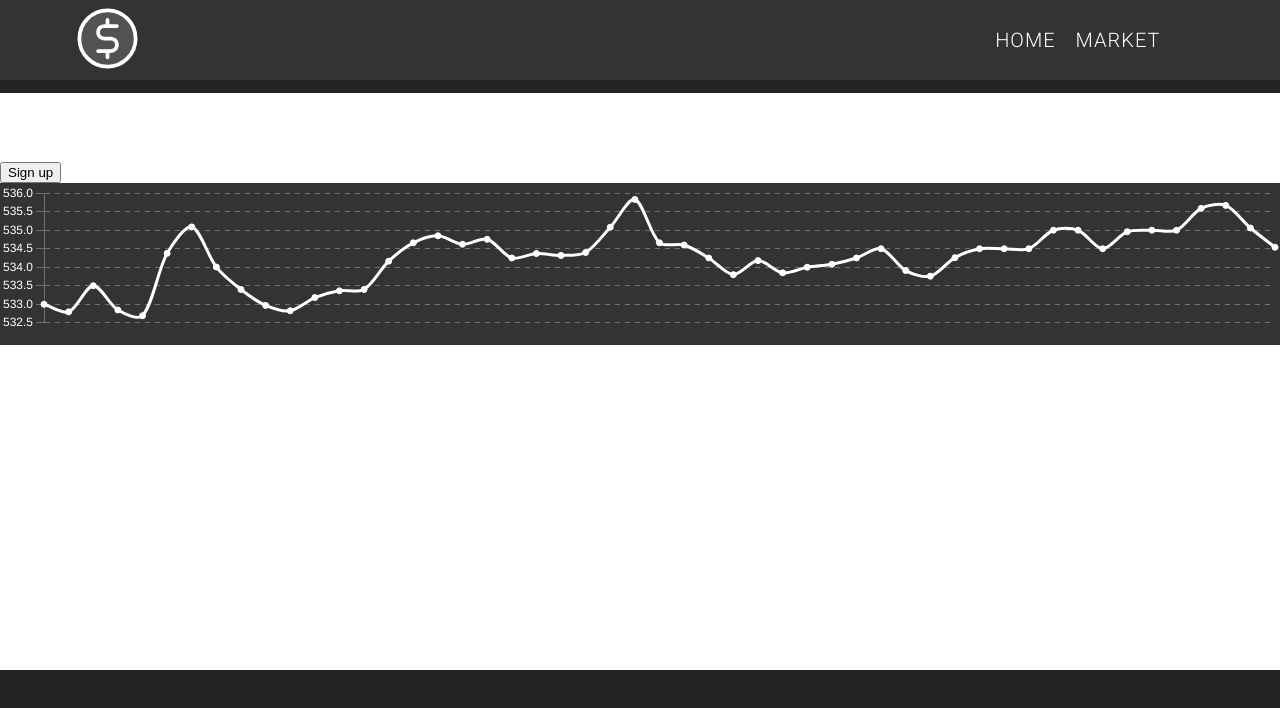
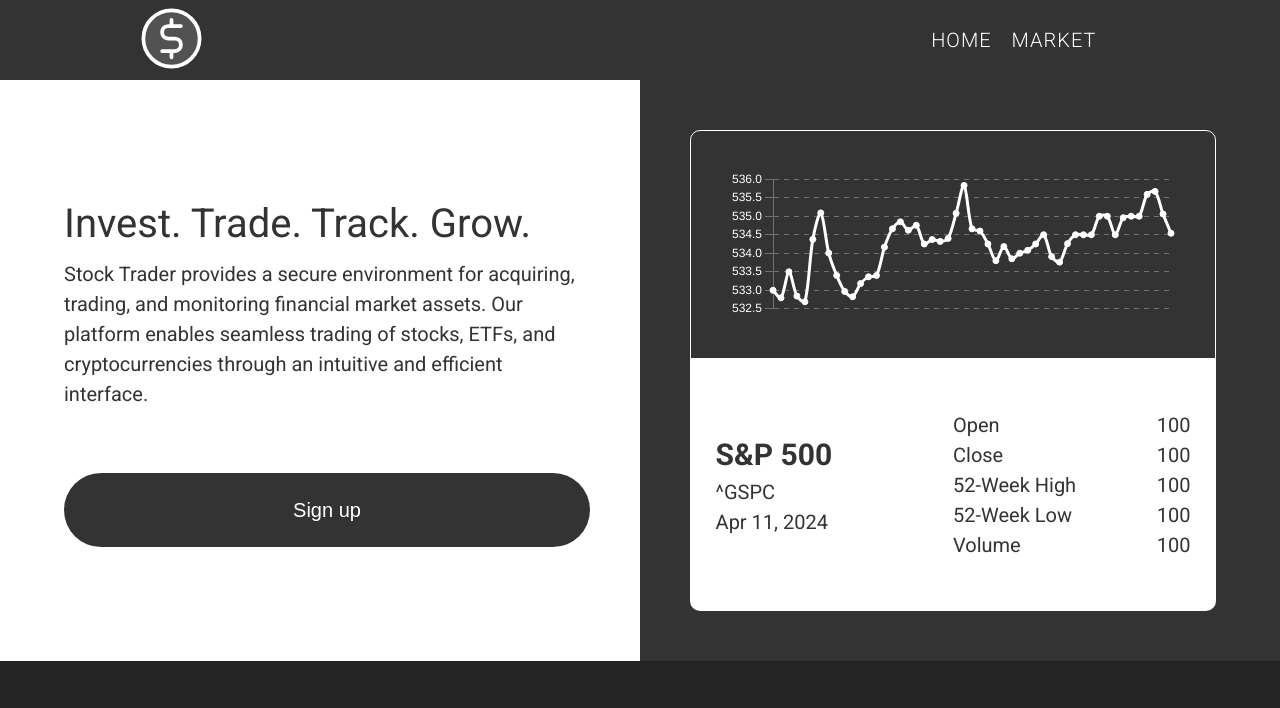
Before and after one commit to FrederickMunro/wiley-team-three, a React (Vite) app in the folder frontend/: page / in a window 1280 px wide. Shown: the top 708 px of the page. Built offline with nearby package versions, Linux system fonts and the light colour scheme.

Commit message:
Finished home css, still need to add some content

```diff
--- a/frontend/src/components/header/Header.css
+++ b/frontend/src/components/header/Header.css
@@ -111,8 +111,8 @@
 @media only screen and (min-width: 1200px) {
 
   .header-container {
-    width: 90vw;
-    padding: 0 5vw 0 5vw;
+    width: 80vw;
+    padding: 0 10vw 0 10vw;
   }
 
   .menu {
--- a/frontend/src/components/home/Home.css
+++ b/frontend/src/components/home/Home.css
@@ -1,3 +1,7 @@
+.home-container {
+  background-color: var(--second-color);
+}
+
 
 @media only screen and (max-width: 767px) {
   .home-container {
@@ -187,5 +191,335 @@
   }
 }
 
-@media only screen and (min-width: 1200px) {
+@media only screen and (min-width: 1200px) and (max-width: 1699px) {
+  .home-container {
+    display: flex;
+    flex-direction: row;
+    height: fit-content;
+  }
+
+  .home-section-container {
+    padding-top: 5rem;
+    padding-bottom: 5rem;
+    display: flex;
+    flex-direction: column;
+    justify-content: center;
+    width: 50%;
+  }
+
+  .home-chart {
+    padding-left: 5rem;
+    padding-right: 5vw;
+  }
+
+  .home-main {
+    padding-left: 5vw;
+    padding-right: 5rem;
+  }
+
+  .home-section-title {
+    padding: 0;
+    margin: 0;
+    color: var(--main-color);
+    font-size: min(max(2.5rem, 6vw), 4rem);
+    font-weight: 400;
+  }
+
+  .home-section-text {
+    padding: 0;
+    margin: 0.5rem 0 0 0;
+    color: var(--main-color);
+    font-size: min(max(1.5rem, 3vw), 2rem);
+    font-weight: 400;
+  }
+
+  .home-signup-button {
+    background: none;
+    border: none;
+    width: 100%;
+    border-radius: 5rem;
+    margin: 5vw 0 0 0;
+    padding: 2vw 0 2vw 0;
+    font-size: min(max(1.5rem, 3vw), 2rem);
+    font-weight: 500;
+    cursor: pointer;
+    color: white;
+    background-color: var(--main-color);
+  }
+
+  .white-background {
+    background: var(--second-color);
+  }
+
+  .grey-background {
+    background: var(--main-color)
+  }
+
+  .chart {
+    padding: 3vw 3vw 3vw 3vw;
+    border: 1px solid white;
+    border-top-right-radius: 1rem;
+    border-top-left-radius: 1rem;
+  }
+
+  .snp-info-container {
+    color: var(--main-color);
+    display: flex;
+    justify-content: space-between;
+    align-items: center;
+    padding: 4vw 2vw 4vw 2vw;
+    border-bottom-right-radius: 1rem;
+    border-bottom-left-radius: 1rem;
+  }
+
+  .snp-stock-container {
+    width: 50%;
+  }
+
+  .snp-number-container {
+    display: flex;
+    justify-content: space-between;
+    width: 50%;
+    color: var(--main-color);
+    font-size: min(max(1.5rem, 3vw), 2rem);
+  }
+
+  .snp-number-container > div > p {
+    padding: 0;
+    margin: 0;
+  }
+
+  .snp-stock-container > h2 {
+    padding: 0;
+    margin: 0;
+    font-size: min(max(1.5rem, 3vw), 3rem);
+  }
+
+  .snp-stock-container > p {
+    padding: 0;
+    margin: 0;
+    font-size: min(max(1.5rem, 3vw), 2rem);
+  }
 }
+
+@media only screen and (min-width: 1700px) {
+  .home-container {
+    display: flex;
+    flex-direction: row;
+    height: fit-content;
+  }
+
+  .home-section-container {
+    padding-top: 5rem;
+    padding-bottom: 5rem;
+    display: flex;
+    flex-direction: column;
+    justify-content: center;
+    width: 50%;
+  }
+
+  .home-chart {
+    padding-left: 5rem;
+    padding-right: 10vw;
+  }
+
+  .home-main {
+    padding-left: 10vw;
+    padding-right: 5rem;
+  }
+
+  .home-section-title {
+    padding: 0;
+    margin: 0;
+    color: var(--main-color);
+    font-size: min(max(2.5rem, 6vw), 4rem);
+    font-weight: 400;
+  }
+
+  .home-section-text {
+    padding: 0;
+    margin: 0.5rem 0 0 0;
+    color: var(--main-color);
+    font-size: min(max(1.5rem, 3vw), 2rem);
+    font-weight: 400;
+  }
+
+  .home-signup-button {
+    background: none;
+    border: none;
+    width: min(100%, 600px);
+    border-radius: 5rem;
+    margin: 4rem 0 0 0;
+    padding: 2rem 0 2rem 0;
+    font-size: min(max(1.5rem, 3vw), 2rem);
+    font-weight: 500;
+    cursor: pointer;
+    color: white;
+    background-color: var(--main-color);
+  }
+
+  .white-background {
+    background: var(--second-color);
+  }
+
+  .grey-background {
+    background: var(--main-color)
+  }
+
+  .chart {
+    padding: 3rem 3rem 3rem 3rem;
+    border: 1px solid white;
+    border-top-right-radius: 1rem;
+    border-top-left-radius: 1rem;
+  }
+
+  .snp-info-container {
+    color: var(--main-color);
+    display: flex;
+    justify-content: space-between;
+    align-items: center;
+    padding: 3rem 3rem 3rem 3rem;
+    border-bottom-right-radius: 1rem;
+    border-bottom-left-radius: 1rem;
+  }
+
+  .snp-stock-container {
+    width: 50%;
+  }
+
+  .snp-number-container {
+    display: flex;
+    justify-content: space-between;
+    width: 50%;
+    color: var(--main-color);
+    font-size: min(max(1.5rem, 3vw), 2rem);
+  }
+
+  .snp-number-container > div > p {
+    padding: 0;
+    margin: 0;
+  }
+
+  .snp-stock-container > h2 {
+    padding: 0;
+    margin: 0;
+    font-size: min(max(1.5rem, 3vw), 3rem);
+  }
+
+  .snp-stock-container > p {
+    padding: 0;
+    margin: 0;
+    font-size: min(max(1.5rem, 3vw), 2rem);
+  }
+}
+
+@media only screen and (min-width: 2000px) {
+  .home-container {
+    display: flex;
+    flex-direction: row;
+    height: fit-content;
+  }
+
+  .home-section-container {
+    padding-top: 5rem;
+    padding-bottom: 5rem;
+    display: flex;
+    flex-direction: column;
+    justify-content: center;
+    width: 50%;
+  }
+
+  .home-chart {
+    padding-left: 5rem;
+    padding-right: 15vw;
+  }
+
+  .home-main {
+    padding-left: 15vw;
+    padding-right: 5rem;
+  }
+
+  .home-section-title {
+    padding: 0;
+    margin: 0;
+    color: var(--main-color);
+    font-size: min(max(2.5rem, 6vw), 4rem);
+    font-weight: 400;
+  }
+
+  .home-section-text {
+    padding: 0;
+    margin: 0.5rem 0 0 0;
+    color: var(--main-color);
+    font-size: min(max(1.5rem, 3vw), 2rem);
+    font-weight: 400;
+  }
+
+  .home-signup-button {
+    background: none;
+    border: none;
+    width: min(100%, 600px);
+    border-radius: 5rem;
+    margin: 4rem 0 0 0;
+    padding: 2rem 0 2rem 0;
+    font-size: min(max(1.5rem, 3vw), 2rem);
+    font-weight: 500;
+    cursor: pointer;
+    color: white;
+    background-color: var(--main-color);
+  }
+
+  .white-background {
+    background: var(--second-color);
+  }
+
+  .grey-background {
+    background: var(--main-color)
+  }
+
+  .chart {
+    padding: 3rem 3rem 3rem 3rem;
+    border: 1px solid white;
+    border-top-right-radius: 1rem;
+    border-top-left-radius: 1rem;
+  }
+
+  .snp-info-container {
+    color: var(--main-color);
+    display: flex;
+    justify-content: space-between;
+    align-items: center;
+    padding: 3rem 3rem 3rem 3rem;
+    border-bottom-right-radius: 1rem;
+    border-bottom-left-radius: 1rem;
+  }
+
+  .snp-stock-container {
+    width: 50%;
+  }
+
+  .snp-number-container {
+    display: flex;
+    justify-content: space-between;
+    width: 50%;
+    color: var(--main-color);
+    font-size: min(max(1.5rem, 3vw), 2rem);
+  }
+
+  .snp-number-container > div > p {
+    padding: 0;
+    margin: 0;
+  }
+
+  .snp-stock-container > h2 {
+    padding: 0;
+    margin: 0;
+    font-size: min(max(1.5rem, 3vw), 3rem);
+  }
+
+  .snp-stock-container > p {
+    padding: 0;
+    margin: 0;
+    font-size: min(max(1.5rem, 3vw), 2rem);
+  }
+}
--- a/frontend/src/components/home/Home.jsx
+++ b/frontend/src/components/home/Home.jsx
@@ -12,7 +12,7 @@
 
   return (
     <div className='home-container'>
-      <div className='home-section-container white-background'>
+      <div className='home-section-container white-background home-main'>
         <div className='home-section'>
           <h1 className='home-section-title'>Invest. Trade. Track. Grow.</h1>
           <p className='home-section-text'>
@@ -30,7 +30,7 @@
           }
         </div>
       </div>
-      <div className='home-section-container grey-background'>
+      <div className='home-section-container grey-background home-chart'>
         <div className='home-section chart'>
           <AreaChart />
         </div>
```
